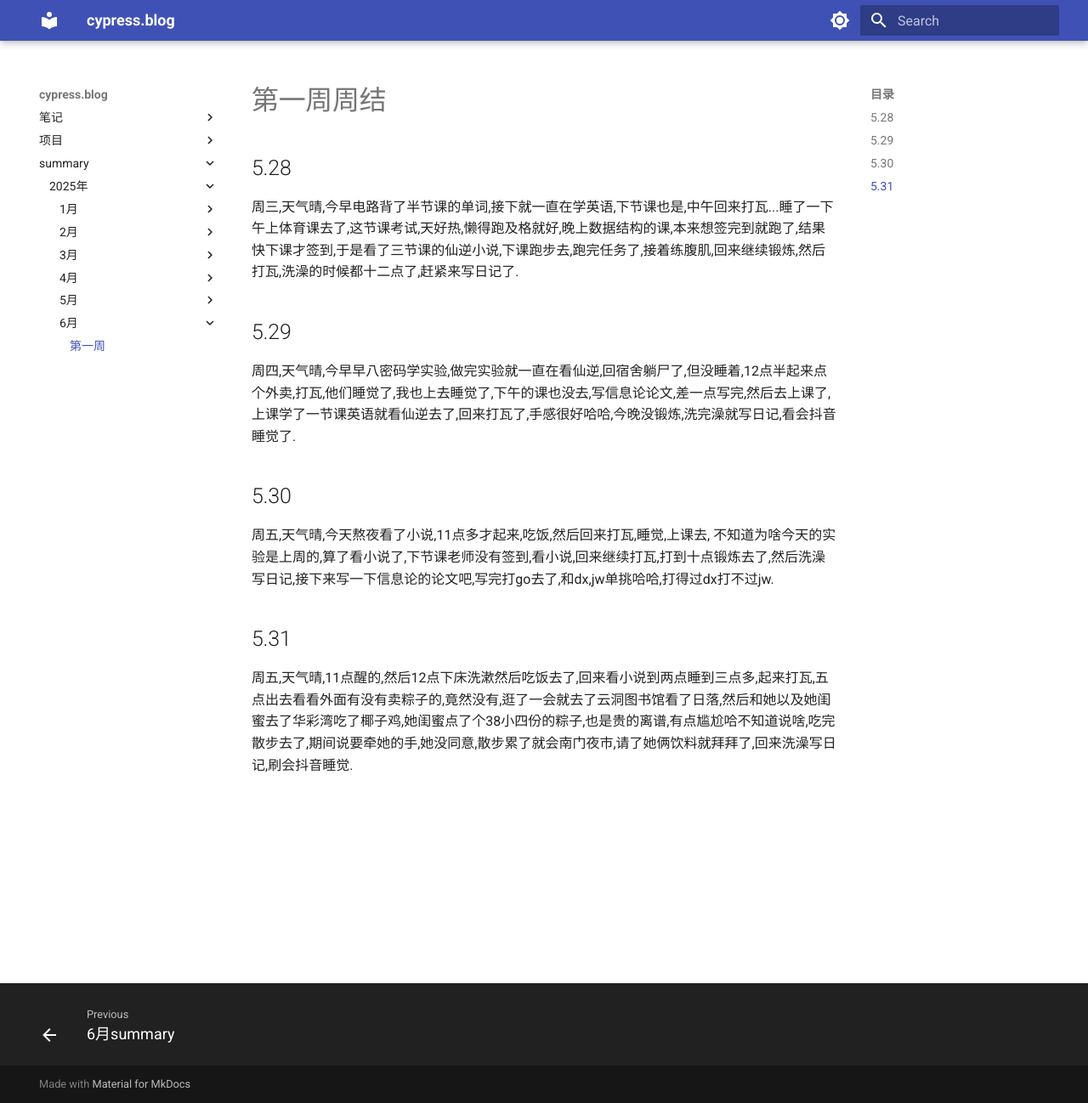
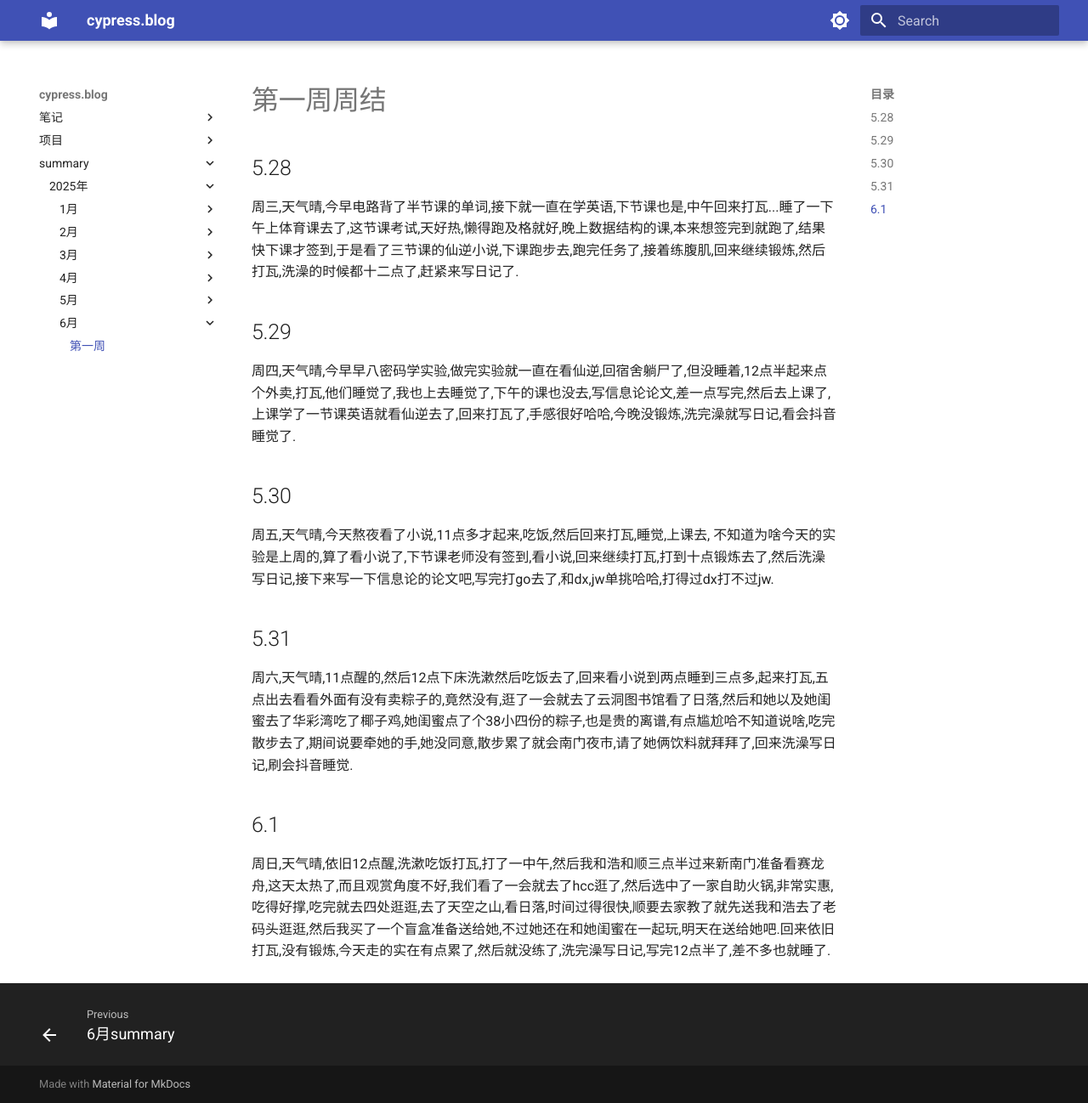
Before and after one commit to cyprer/blog0, an MkDocs documentation site: the page built from docs/summary/25year/6month/1week.md, in a window 1280 px wide and 1298 px high. Shown: the whole window at 85% size. Built offline with MkDocs 1.6.1 and Material for MkDocs 9.7.7, drawn with Linux system fonts in a browser that asks for light colours.

Commit message:
docs: 更新第一周周结文档内容
- 修正5月31日的星期错误（周五改为周六）
- 新增6月1日的日记内容

```diff
--- a/docs/summary/25year/6month/1week.md
+++ b/docs/summary/25year/6month/1week.md
@@ -1,4 +1,5 @@
 # 第一周周结
+
 ## 5.28
   周三,天气晴,今早电路背了半节课的单词,接下就一直在学英语,下节课也是,中午回来打瓦...睡了一下午上体育课去了,这节课考试,天好热,懒得跑及格就好,晚上数据结构的课,本来想签完到就跑了,结果快下课才签到,于是看了三节课的仙逆小说,下课跑步去,跑完任务了,接着练腹肌,回来继续锻炼,然后打瓦,洗澡的时候都十二点了,赶紧来写日记了.
 
@@ -7,4 +8,6 @@
 ## 5.30
   周五,天气晴,今天熬夜看了小说,11点多才起来,吃饭,然后回来打瓦,睡觉,上课去, 不知道为啥今天的实验是上周的,算了看小说了,下节课老师没有签到,看小说,回来继续打瓦,打到十点锻炼去了,然后洗澡写日记,接下来写一下信息论的论文吧,写完打go去了,和dx,jw单挑哈哈,打得过dx打不过jw.
 ## 5.31
-  周五,天气晴,11点醒的,然后12点下床洗漱然后吃饭去了,回来看小说到两点睡到三点多,起来打瓦,五点出去看看外面有没有卖粽子的,竟然没有,逛了一会就去了云洞图书馆看了日落,然后和她以及她闺蜜去了华彩湾吃了椰子鸡,她闺蜜点了个38小四份的粽子,也是贵的离谱,有点尴尬哈不知道说啥,吃完散步去了,期间说要牵她的手,她没同意,散步累了就会南门夜市,请了她俩饮料就拜拜了,回来洗澡写日记,刷会抖音睡觉.
+  周六,天气晴,11点醒的,然后12点下床洗漱然后吃饭去了,回来看小说到两点睡到三点多,起来打瓦,五点出去看看外面有没有卖粽子的,竟然没有,逛了一会就去了云洞图书馆看了日落,然后和她以及她闺蜜去了华彩湾吃了椰子鸡,她闺蜜点了个38小四份的粽子,也是贵的离谱,有点尴尬哈不知道说啥,吃完散步去了,期间说要牵她的手,她没同意,散步累了就会南门夜市,请了她俩饮料就拜拜了,回来洗澡写日记,刷会抖音睡觉.
+## 6.1
+  周日,天气晴,依旧12点醒,洗漱吃饭打瓦,打了一中午,然后我和浩和顺三点半过来新南门准备看赛龙舟,这天太热了,而且观赏角度不好,我们看了一会就去了hcc逛了,然后选中了一家自助火锅,非常实惠,吃得好撑,吃完就去四处逛逛,去了天空之山,看日落,时间过得很快,顺要去家教了就先送我和浩去了老码头逛逛,然后我买了一个盲盒准备送给她,不过她还在和她闺蜜在一起玩,明天在送给她吧.回来依旧打瓦,没有锻炼,今天走的实在有点累了,然后就没练了,洗完澡写日记,写完12点半了,差不多也就睡了.
```
